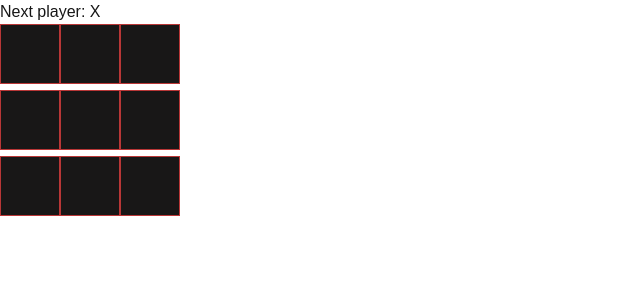
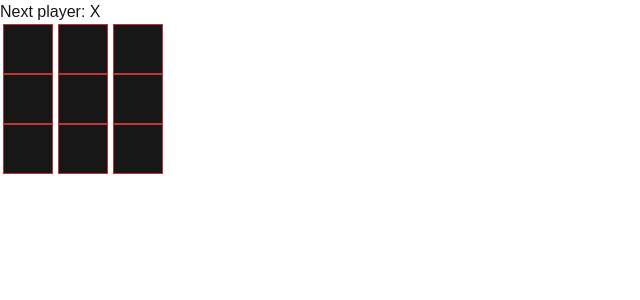
Before and after one commit to RowanWhitethorn/tictac, a Next.js app: page / in a window 1280 px wide. Shown: the top 300 px of the page, without its empty margins (0-640 px from the left). Built offline with nearby package versions, Linux system fonts and the light colour scheme.

Commit message:
Done and looks good]

```diff
--- a/app/tictactoe/page.jsx
+++ b/app/tictactoe/page.jsx
@@ -41,15 +41,12 @@ function handleClick (index){
         setXIsNext(!xIsNext);
 }
 
-    let status;
+let status;
 if (winner) {
-  status = `Winner: ${winner}`;
-} else {
-  status = `Next player: ${xIsNext ? "X" : "O"}`;
+    status = `Winner: ${winner}`;
+}else {
+    status = `Next player: ${xIsNext ? "X" : "O"}`;
 }
-
-
-
 
      return(
          <>
@@ -77,10 +74,4 @@ if (winner) {
 
 
 export default function TicTacToePage()
- { return (
-     <>
- <Board/>
-
-</>
-)
- };
+ { return <Board/> };
--- a/app/tictactoe/styles.css
+++ b/app/tictactoe/styles.css
@@ -1,11 +1,13 @@
 .square {
-  width: 60px;
-  height: 60px;
+  width: 50px;
+  height: 50px;
   font-size: 24px;
   font-weight: bold;
   border: 1px solid #b93737;
   background: rgb(24, 23, 23);
-  cursor: pointer;
+  color: white;           /* so X/O are visible on dark bg */
   padding: 0;
-  margin: 0;
+  margin: 0 2.5px;
+  display: inline-block;  /* explicit */
+  vertical-align: top;    /* <- key line: no baseline nonsense */
 }
```
